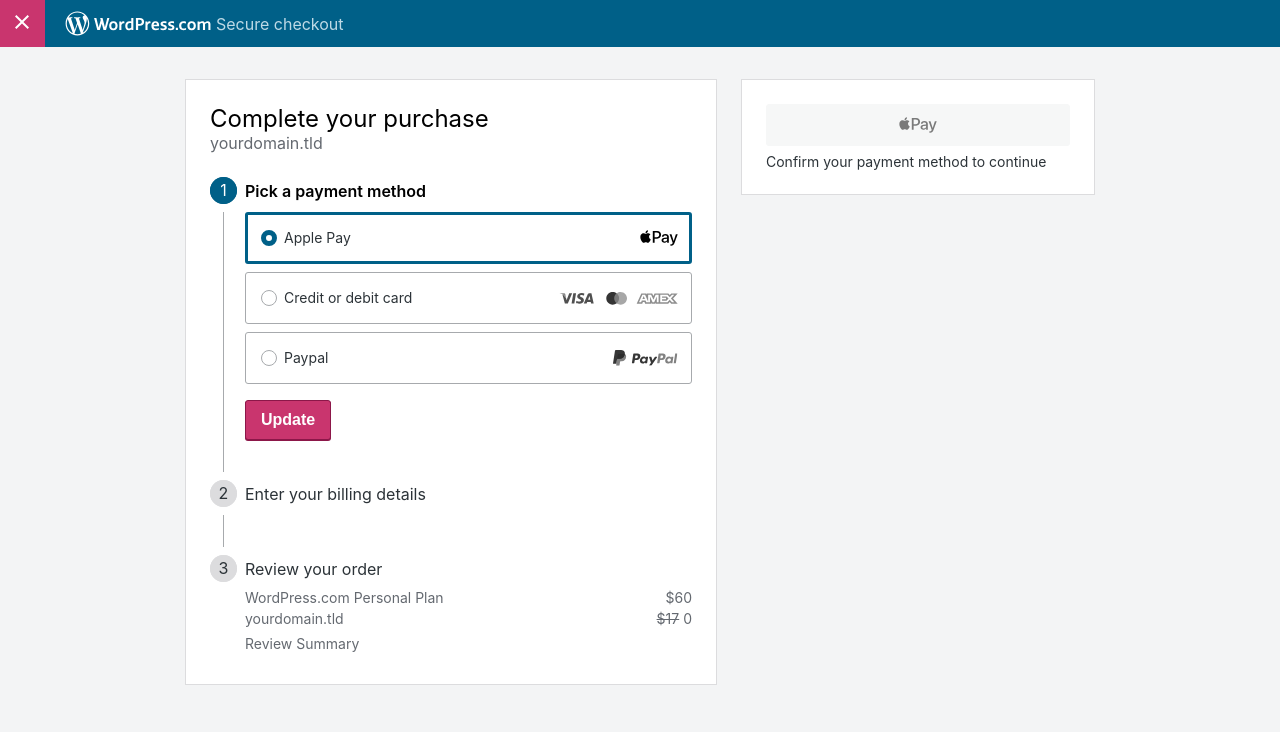
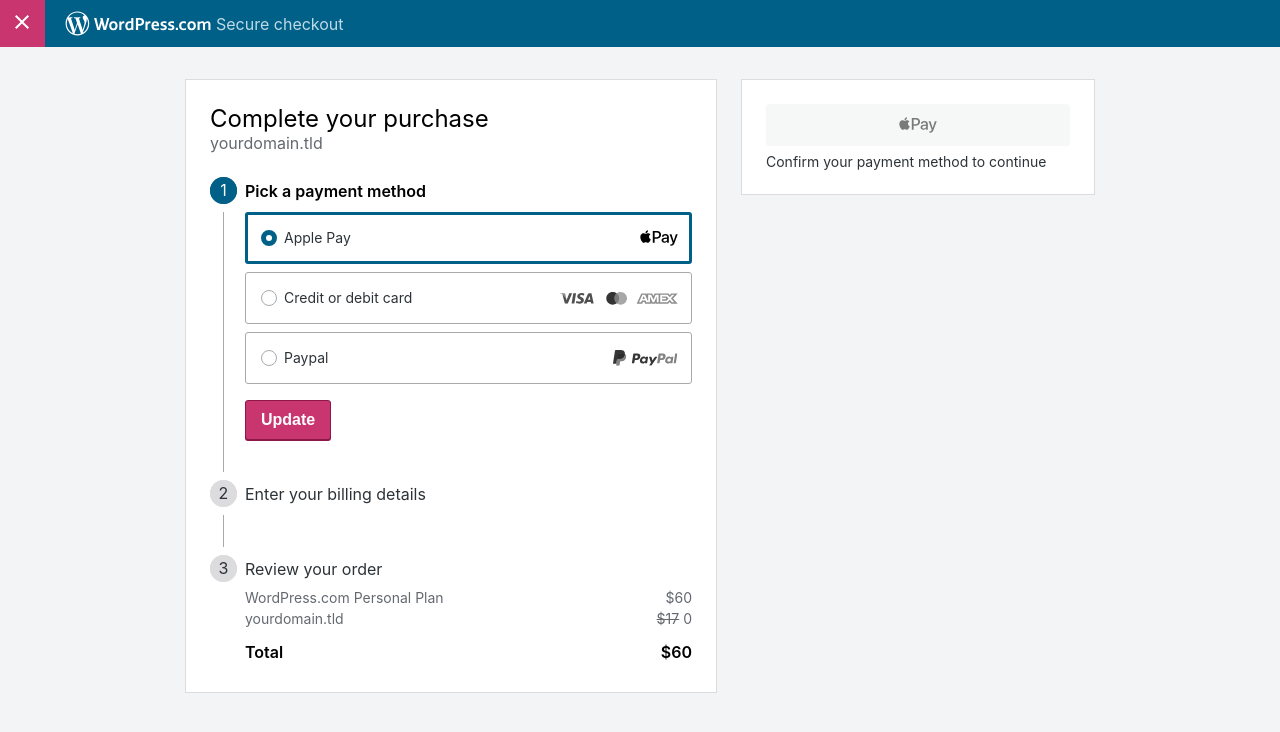
Before and after one commit to fditrapani/checkout-prototype, a React (Create React App) app: page / in a window 1280 px wide. Shown: the top 732 px of the page. Built offline with nearby package versions, Linux system fonts and the light colour scheme.

Commit message:
Add review summary

```diff
--- a/src/App.js
+++ b/src/App.js
@@ -249,11 +249,14 @@
 `
 
 const ReviewSummaryProductsUI = styled.div`
-  margin-bottom: 8px;
+  margin-bottom: 16px;
 `
 
 const ReviewSummaryLineItemUI = styled(GridRow)`
   margin-bottom: 4px;
+  font-weight: ${ props => props.fontWeight };
+  font-size: ${ props => props.fontSize };
+  color: ${ props => props.color };
 `
 
 const ReviewSummaryPriceUI = styled.span`
@@ -338,12 +341,14 @@
           type: "domain",
         }
       ],
-      cartSummary: {
-        total: {
-          label: "Total",
-          price: "$60"
+      cartSummary: [
+        {
+          name: "Total",
+          price: "$60",
+          isTotal: true,
+          id: "total",
         }
-      },
+      ],
       modalIsVisible: false,
       modalTitle: "You are about to leave your checkout session",
       modalCopy: "When you press Continue, we will take you back to your site and save your cart so you can complete your purchase later.",
@@ -899,6 +904,7 @@
 
   renderReviewSummary = () => {
     const products = this.state.productsInCart;
+    const cart = this.state.cartSummary;
 
     return(
       <div>
@@ -922,7 +928,20 @@
             ) ) }
         </ReviewSummaryProductsUI>
 
-        { this.state.reviewSummary }
+        { Object.values( cart ).map( ( key ) => (
+            <ReviewSummaryLineItemUI
+              gap="4%" columnWidths="80% 16%" key={ key.id }
+              fontWeight={ key.isTotal ? "600" : "400"  }
+              fontSize={ key.isTotal ? "16px" : "14px" }
+              color={ key.isTotal ? colours.black : colours.gray80 }>
+                <span>{ key.name }</span>
+
+                <ReviewSummaryPriceUI>
+                  { key.price }
+                </ReviewSummaryPriceUI>
+
+            </ReviewSummaryLineItemUI>
+          ) ) }
       </div>
     )
   }
```
